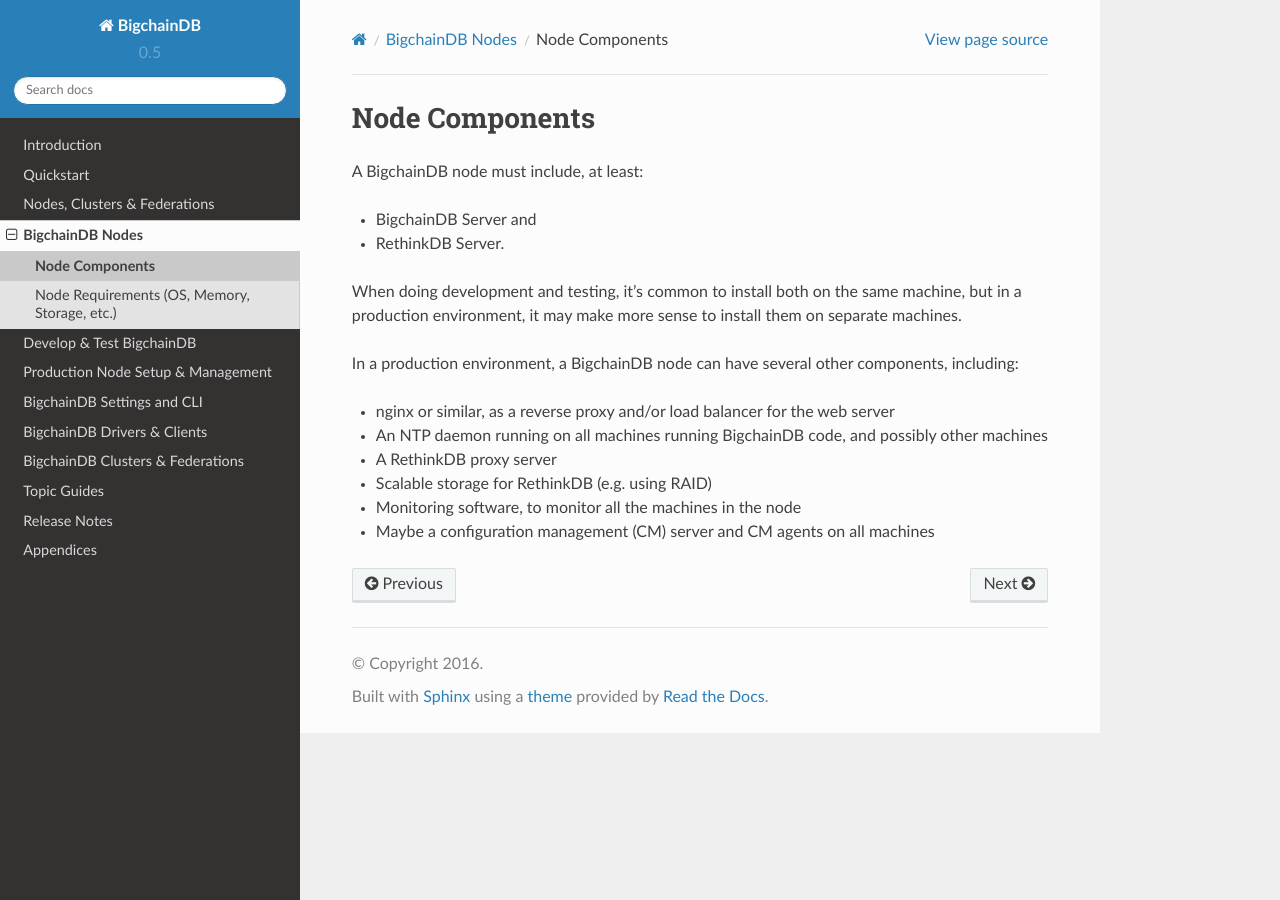
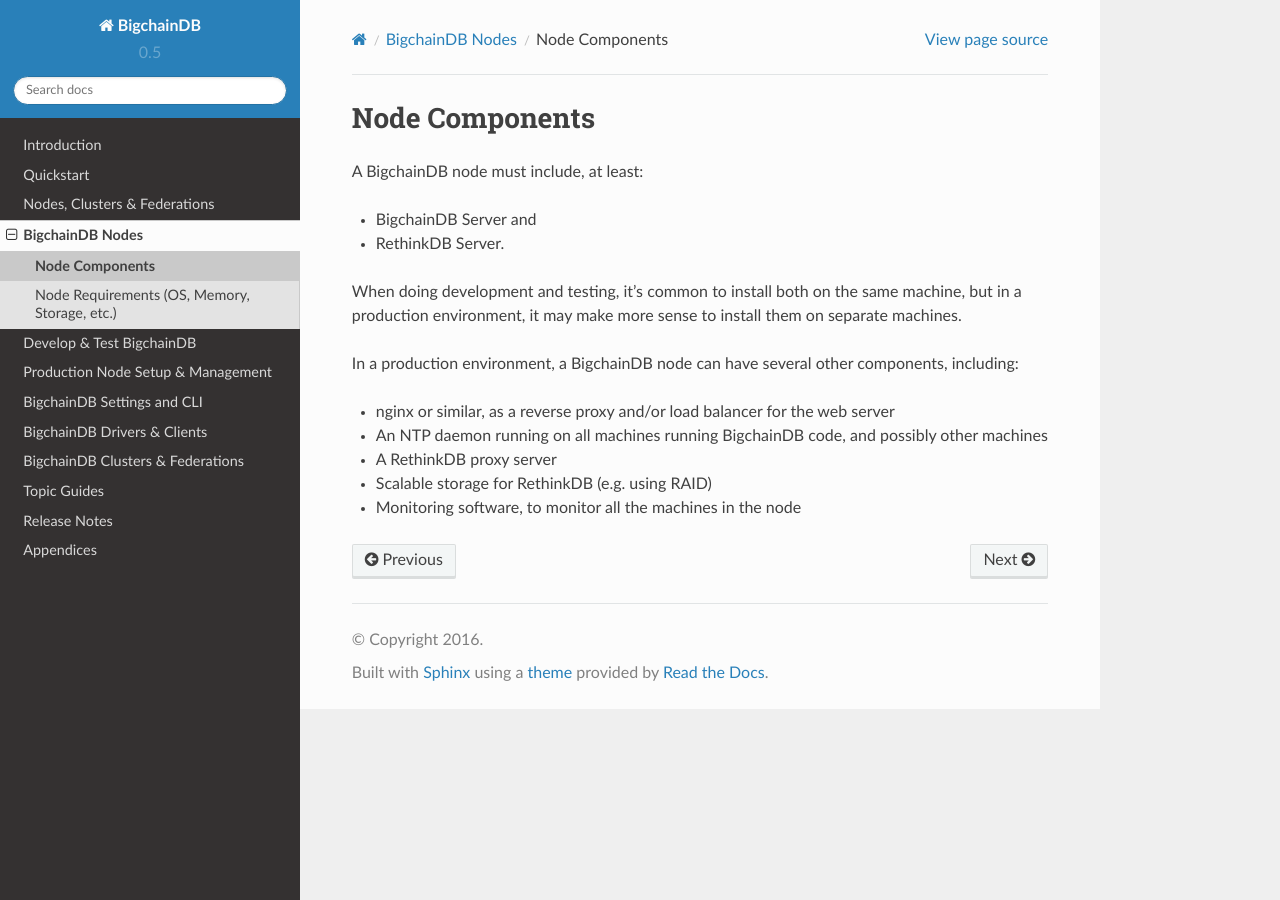
Before and after one commit to thematerials-network/bigchaindb-node, a Sphinx documentation site: the page built from bigchaindb/docs/source/nodes/node-components.md, in a window 1280 px wide. Built offline with Sphinx 7.4.7 and the Read the Docs theme 2.0.0, drawn with Linux system fonts in a browser that asks for light colours.

Commit message:
docs: removed CM agent as potential node component

```diff
--- a/bigchaindb/docs/source/nodes/node-components.md
+++ b/bigchaindb/docs/source/nodes/node-components.md
@@ -14,4 +14,3 @@ In a production environment, a BigchainDB node can have several other components
 * A RethinkDB proxy server
 * Scalable storage for RethinkDB (e.g. using RAID)
 * Monitoring software, to monitor all the machines in the node
-* Maybe a configuration management (CM) server and CM agents on all machines
```
